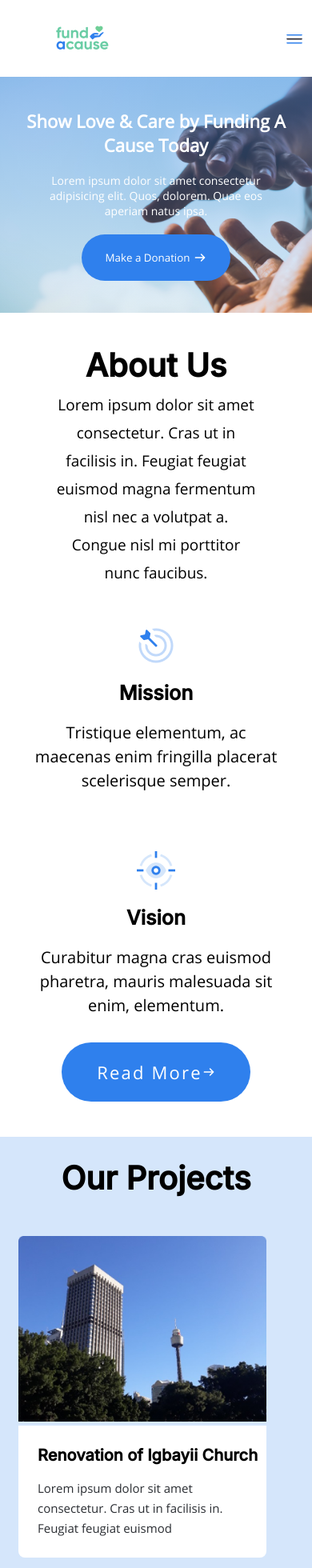
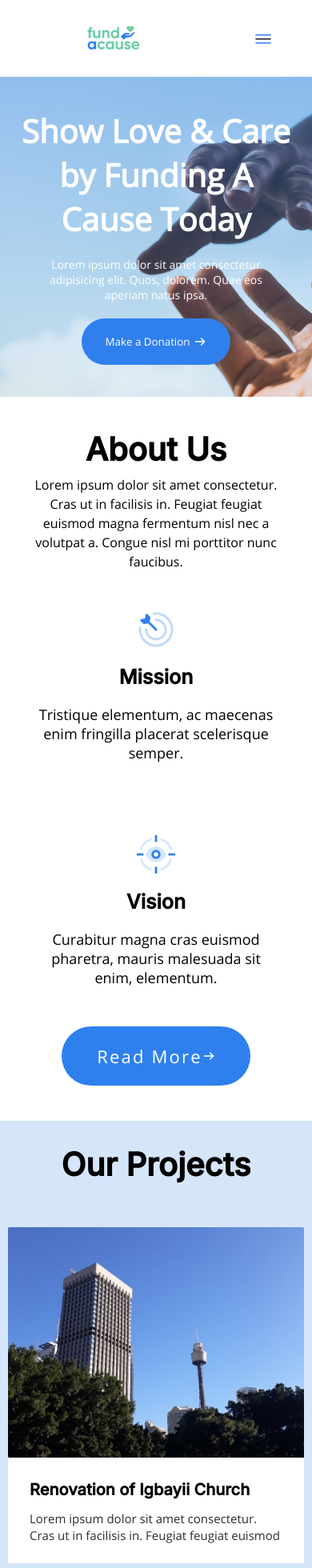
Before and after one commit to Maryann-01/project, a React (Vite) app: page / in a window 390 px wide. Shown: the top 1960 px of the page at 80% size. Built offline with nearby package versions, Linux system fonts and the light colour scheme; a web font is replaced by a local one.

Commit message:
adds css

```diff
--- a/src/App.css
+++ b/src/App.css
@@ -2,7 +2,12 @@
   padding: 0;
   margin: 0;
   box-sizing: border-box;
+  overflow-x: hidden !important;
+  /* max-width: 100% !important; */
 }
+/* body {
+  width: 100%;
+} */
 
 @font-face {
   font-family: myFont;
@@ -34,10 +39,12 @@ body {
 
 nav {
   display: flex;
-  justify-content: space-around;
+  justify-content: space-between;
   align-items: center;
   height: 6rem;
-  width: 100%;
+  width: 80%;
+  margin: auto;
+  /* width: 100%; */
 }
 
 nav>img {
@@ -66,6 +73,7 @@ nav>ul .btn {
   background-color: white;
   /* width: 113px; */
   height: 56px;
+  margin: 0 auto;
 }
 
 .text p {
@@ -85,7 +93,16 @@ nav>ul .btn {
 
 #project {
   background: #D5E6FB;
-  width: 100%;
+  /* width: 100%; */
+  padding: 0px 10px;
+}
+.nv-links {
+  margin: 0 auto;
+}
+
+.text-nav {
+  display: flex;
+  align-items: center;
 }
 
 .ourProjects {
@@ -99,7 +116,7 @@ nav>ul .btn {
   font-family: Inter;
   font-size: 40px;
   font-weight: 700;
-  line-height: 44px;
+  /* line-height: 44px; */
   letter-spacing: 0em;
   text-align: left;
   padding-top: 30px;
@@ -159,9 +176,14 @@ nav>ul .btn {
     line-height: 8vh;
   }
 
-  #project,
+  .hero__header {
+    font-size: 40px !important;
+  }
+  #project{
+    width:100%;
+  }
   nav {
-    width: 100%;
+    width: 80%;
   }
 
   .projectCardContainer {
@@ -226,7 +248,7 @@ nav>ul .btn {
     justify-content: space-around;
     align-items: center;
     margin-bottom: 50px;
-    width: 90%;
+    width: 94%;
     background-color: white;
     display: flex;
     display: none;
@@ -277,36 +299,43 @@ nav>ul .btn {
   }
 
   .projectCardContainer {
+    margin: 10px 0px;
   display: grid;
   grid-template-columns: repeat(1,1fr);
   }
 
   .projectCard {
-     padding:50px 20px;
+     /* padding:50px 20px; */
+     background-color: #FFFFFF;
+     border-radius: 10px;
+     margin: 0 auto !important;
+
   }
 
   .projectCard img {
-    width: 90%;
+    /* width: 94%; */
+
   }
 
   .projectTxt {
     border-radius: 0px 0px 8px 8px;
-    width:90%;
+    /* width:90%; */
+    margin: 0px 10px;
   }
 
   .projectTxt h6 {
     font-size: 20px;
     font-weight: 600;
-    line-height: 27px;
+    /* line-height: 27px; */
     letter-spacing: 0em;
     text-align: left;
     padding-bottom: 15px;
-    width:300px;
+    /* width:300px; */
   }
 
   .projectTxt p {
     font-size: 15px;
-    line-height: 25px;
-    width:100%;
+    /* line-height: 25px; */
+    /* width:100%; */
   }
 }
--- a/src/Hero/Hero.css
+++ b/src/Hero/Hero.css
@@ -25,7 +25,7 @@
 }
 
 .hero__content {
-    max-width: 40%;
+    max-width: 50%;
     display: flex;
     flex-direction: column;
     justify-content: center;
@@ -33,9 +33,13 @@
     gap: 20px;
 }
 
+.hero-container {
+    width: 87%;
+    margin: 0 auto;
+}
 .hero__header {
     font-size: 64px;
-    font-weight: 700;
+    font-weight: 900;
 }
 
 .hero__cta {
--- a/src/Hero/Hero.jsx
+++ b/src/Hero/Hero.jsx
@@ -21,6 +21,7 @@ const _Hero = () => {
 const Hero = () => {
   return (
     <div className='hero__wrapper'>
+      <div className='hero-container'>
       <div className="hero__content">
         <div className="hero__header">
           Show Love & Care by Funding A Cause Today
@@ -32,6 +33,7 @@ const Hero = () => {
           <img src={arrowRight} alt="arrow right" />
         </button>
       </div>
+      </div>
     </div>
   )
 }
--- a/src/components/About/About.css
+++ b/src/components/About/About.css
@@ -102,18 +102,18 @@ aside p {
         font-family: Inter;
         font-size: 32px;
         font-weight: 700;
-        line-height: 35px;
+        /* line-height: 35px; */
         letter-spacing: 0em;
         text-align: center;
     }
 
     .aboutDiv p {
         font-family: myFont-P;
-        font-size: 19px;
+        font-size: 16px;
         /* width:400px; */
-        width:70%;
+        width:100%;
         font-weight: 400;
-        line-height: 35px;
+        /* line-height: 35px; */
         letter-spacing: 0em;
         text-align:center;
     }
--- a/src/components/AboutUs/AboutUs.css
+++ b/src/components/AboutUs/AboutUs.css
@@ -87,7 +87,7 @@
     font-family: myFont-P;
     font-size: 16px;
     font-weight: 400;
-    line-height: 24px;
+    /* line-height: 24px; */
     letter-spacing: 0em;
     text-align: left;
 }
@@ -96,7 +96,7 @@
     font-family: Inter;
     font-size: 40px;
     font-weight: 700;
-    line-height: 44px;
+    /* line-height: 44px; */
     letter-spacing: 0em;
     text-align: left;
 }
@@ -120,7 +120,7 @@
     font-family: Inter;
     font-size: 32px;
     font-weight: 700;
-    line-height: 35px;
+    /* line-height: 35px; */
     letter-spacing: 0em;
     text-align: left;
 }
@@ -129,7 +129,7 @@
     font-family: myFont-P;
     font-size: 16px;
     font-weight: 700;
-    line-height: 24px;
+    /* line-height: 24px; */
     letter-spacing: 0em;
     text-align: left;
     color: grey;
@@ -265,7 +265,7 @@
 
 @media only screen and (max-width:900px) {
     .aboutUs{
-        width:1024px;
+        /* width:1024px; */
     }
     .aboutNav {
         gap: 8vw;
@@ -277,7 +277,7 @@
     font-size: 30px;
 }
     .aboutNav h3 {
-        font-size: 25px;
+        font-size: 20px;
     }
 
     .secondAbout {
--- a/src/components/Contact/Contact.css
+++ b/src/components/Contact/Contact.css
@@ -7,11 +7,12 @@
     flex-direction: column;
     align-items: center;
     justify-content: center;
-height: 1000px;
+height: fit-content;
 gap: 48px;
 box-shadow: 0px 4px 4px 0px #00000040;
 width:100%;
-position:relative;
+padding: 50px 0px;
+/* position:relative; */
 }
 .formCard{
     left: 432px;
@@ -33,7 +34,7 @@ text-align: center;
 }
 form{
     width:576px;
-height: 499px;
+/* height: 499px; */
 display:flex;
 flex-direction: column;
 gap: 24px;
--- a/src/components/Contact/Contact.jsx
+++ b/src/components/Contact/Contact.jsx
@@ -42,9 +42,9 @@ const Contact = () => {
                 </div>
                 <button className="contact-btn btn"><span>Send Message</span><img src={arrowRight}/></button>
             </form>
-            <div className="contactArrow">
+            {/* <div className="contactArrow">
               <ScrollToTopArrow/>
-            </div>
+            </div> */}
         </div>
     )
 }
--- a/src/components/Content/Content.css
+++ b/src/components/Content/Content.css
@@ -60,9 +60,9 @@
     }
 
     .missionAndVis p {
-        font-size: 20px;
+        font-size: 18px;
         font-weight: 400;
-        line-height: 30px;
+        /* line-height: 30px; */
         letter-spacing: 0em;
         text-align: center;
         width:80vw;
--- a/src/components/Footer/footer.css
+++ b/src/components/Footer/footer.css
@@ -11,10 +11,12 @@
 main {
     /* height: 244px; */
     display: flex;
-    padding: 0px 0px 64px 0px;
+    padding: 64px 0px 0px 0px;
     border: 0px 0px 1px 0px;
     justify-content: space-between;
-    border-bottom: 1px solid #6B7280;
+    /* border-bottom: 1px solid #6B7280; */
+    width: 80%;
+    margin: auto;
 }
 
 .firstPart {
@@ -71,14 +73,17 @@ main {
     font-family: Roboto;
     font-size: 14px;
     font-weight: 400;
-    line-height: 20px;
+    border-top: 1px solid #6B7280;
+    margin-top: 20px;
+    padding: 20px 0px;
+    /* line-height: 20px; */
     letter-spacing: 0em;
     text-align: left;
     display: flex;
     color: white;
     align-items: center;
     justify-content: center;
-    margin-top: 7vh;
+    /* margin-top: 7vh; */
 }
 
 @media only screen and (max-width: 899px) {
--- a/src/components/Navbar.jsx
+++ b/src/components/Navbar.jsx
@@ -8,7 +8,7 @@ const Navbar = () => {
     setIsMenuOpen(!isMenuOpen);
   }
   return (
-    <nav>
+    <nav className='nav-row'>
       <div className="navbar-header">
         <img src={logo} alt="fundACause Logo" />
         <img
@@ -18,11 +18,13 @@ const Navbar = () => {
           onClick={toggleMenu}
         />
       </div>
-      <ul className={`navLink ${isMenuOpen ? 'open' : ''}`}>
+      <ul className={`navLink ${isMenuOpen ? 'open' : ''} text-nav`}>
+        <div className='nv-links'>
         <li><a href="#about">About Us</a></li>
         <li><a href="#project">Our Projects</a></li>
         <li><a href="#volunteer">Volunteer</a></li>
         <li><a href="#contact">Contact Us</a></li>
+        </div>
         <li><button className="navbtn btn">Donate</button></li>
       </ul>
     </nav>
--- a/src/components/Projects.jsx
+++ b/src/components/Projects.jsx
@@ -45,6 +45,8 @@ const Projects = () => {
     <section id="project">
       <div class="ourProjects">
         <h3>Our Projects</h3>
+        <br/>
+        <br/>
         <div className="projectCardContainer">
           {projects.map((project) => {
             return (
@@ -59,6 +61,9 @@ const Projects = () => {
           })}
         </div>
       </div>
+      <br/>
+      <br/>
+
     </section>
   )
 }
--- a/src/components/Volunteer/Volunteer.css
+++ b/src/components/Volunteer/Volunteer.css
@@ -13,7 +13,7 @@
     display:flex;
     align-items: center;
     justify-content: center;
-height: 348px;
+/* height: 348px; */
 /* min-height: 100vh; */
 padding: 64px 445px ;
 gap:4vh;
@@ -27,7 +27,7 @@ flex-direction: column;
     font-family: Inter;
 font-size: 40px;
 font-weight: 700;
-line-height: 44px;
+/* line-height: 44px; */
 letter-spacing: 0em;
 text-align: center;
 }
@@ -35,7 +35,7 @@ text-align: center;
 font-family: myFont-P;
 font-size: 16px;
 font-weight: 400;
-line-height: 24px;
+/* line-height: 24px; */
 letter-spacing: 0em;
 text-align: left;
 
@@ -52,7 +52,8 @@ align-items: center;
 @media screen and (max-width:899px){
     #volunteer{
         display:flex;
-        min-height: fit-content;
+        /* height: 1200px; */
+        /* min-height: fit-content; */
         padding: 40px;
         align-items: center;
         justify-content: center;
@@ -64,6 +65,7 @@ align-items: center;
         letter-spacing: 0.1em;
         display:flex;
         align-items: center;
+        height: max-content;
         justify-content: center;
     }
 
@@ -74,7 +76,7 @@ align-items: center;
 .volunteer-btn{
     width:80vw;
     margin-top:30px;
-    font-size: 22px;
+    font-size: 18px;
 }
 
 }
```
